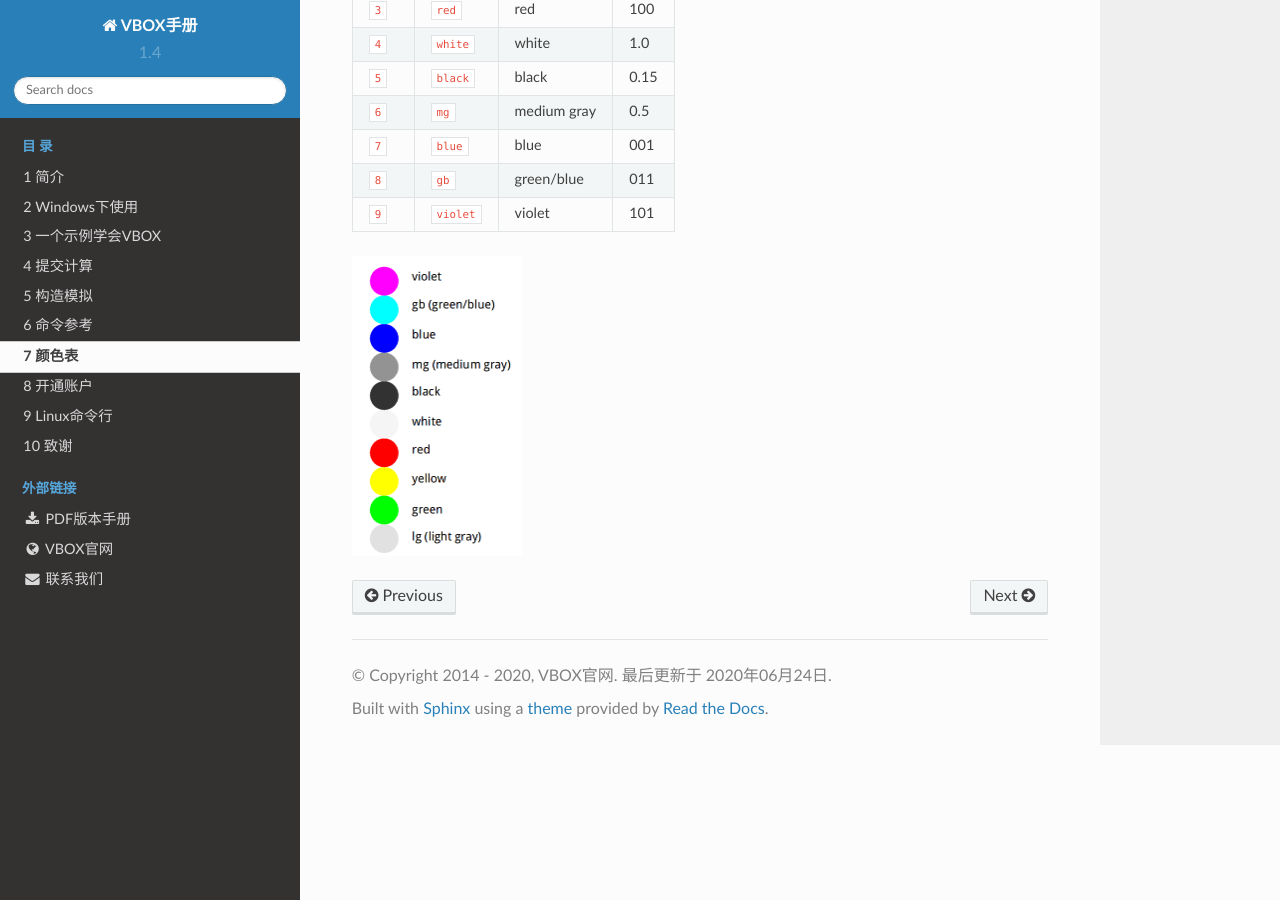
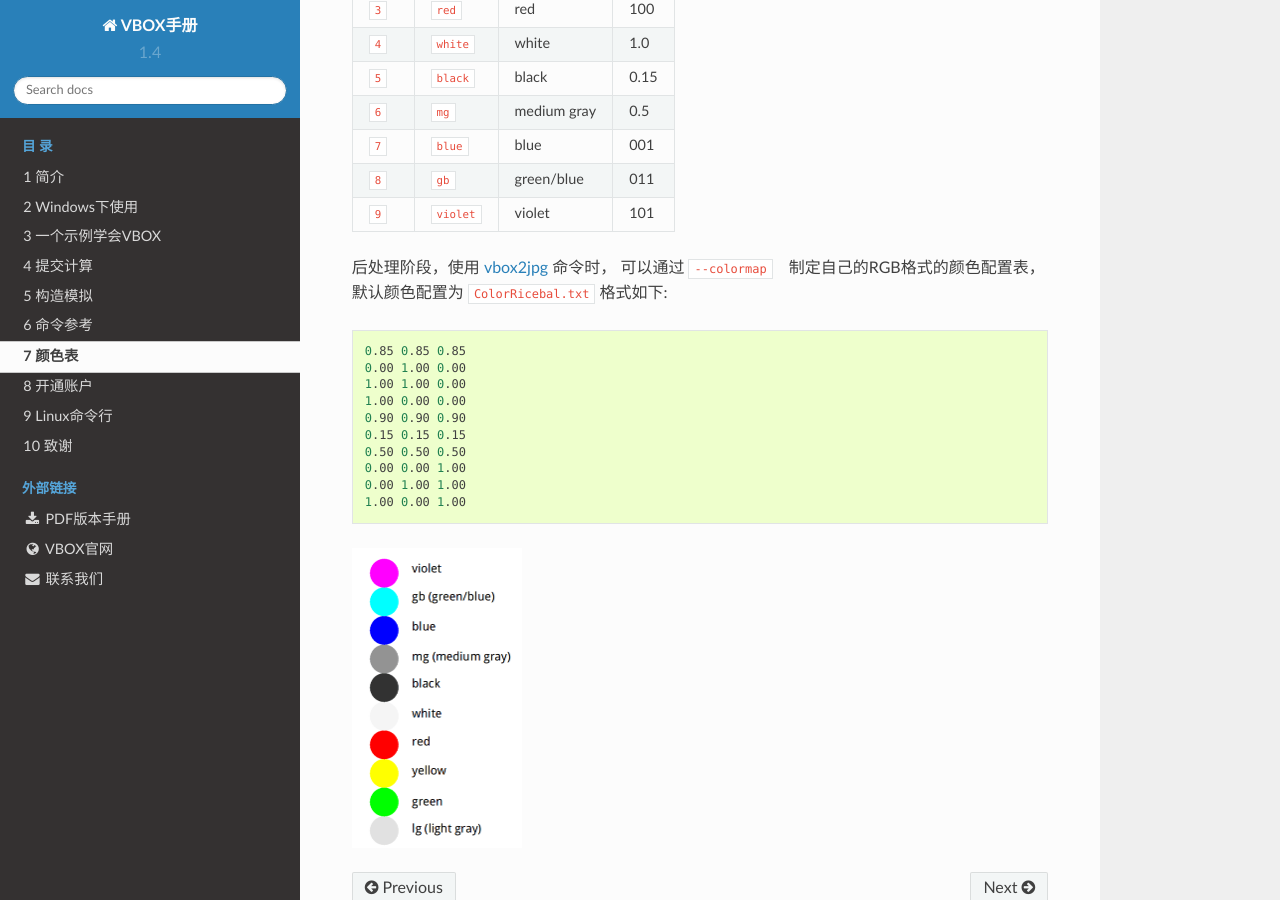
Before and after one commit to geovbox/zdem_doc, a Sphinx documentation site: the page built from source/color.rst, in a window 1280 px wide and 900 px high, scrolled down 405 px. Built offline with Sphinx 7.4.7 and the Read the Docs theme 2.0.0, drawn with Linux system fonts in a browser that asks for light colours; comment, search, counter and statistics services are not loaded.

Commit message:
vbox2jpg add colormap

```diff
--- /dev/null
+++ b/source/ColorRicebal.txt
@@ -0,0 +1,10 @@
+0.85 0.85 0.85
+0.00 1.00 0.00
+1.00 1.00 0.00
+1.00 0.00 0.00
+0.90 0.90 0.90
+0.15 0.15 0.15
+0.50 0.50 0.50
+0.00 0.00 1.00
+0.00 1.00 1.00
+1.00 0.00 1.00
--- a/source/cmd/vbox2jpg.rst
+++ b/source/cmd/vbox2jpg.rst
@@ -80,6 +80,9 @@ vbox2jpg
 
 ``--wallshow=<bool>``
     显示wall墙，取值true/false，默认true
+``--colormap=<str>``
+    指定颜色配置文件，格式为10x3的矩阵，对应十个RGB值，默认取值及文件格式见 `颜色表 <https://doc.geovbox.com/latest/color/>`_ ．建议直接制定该文件的绝对路径或者相对路径，如 ``--colormap=/home/zhangsan/MyColorMap.txt`` 或 ``--colormap=./ＭyColorMap.txt`` ．如果仅指定文件名，如 ``--colormap=ＭyColorMap.txt`` ，搜索顺序为 当前目录 > --dir指定的目录 > Home目录．
+
 
 - 实例 ``vbox2jpg --dir=./data``
     读取目录 ``./data`` 中的计算数据 ``all_*.dat`` ，并生成 ``jpg`` 格式的图片，保存到 ``./data`` 中。
--- a/source/color.rst
+++ b/source/color.rst
@@ -19,6 +19,10 @@ VBOX支持的颜色列表如下，支持 **数字** 和 **字符** 两种方式:
 ``9``  ``violet``   violet       101
 =====  ===========  ===========  ======
 
+后处理阶段，使用 `vbox2jpg <https://doc.geovbox.com/latest/cmd/vbox2jpg/>`_ 命令时， 可以通过 ``--colormap``　制定自己的RGB格式的颜色配置表，默认颜色配置为 ``ColorRicebal.txt`` 格式如下:
+
+.. literalinclude::  ColorRicebal.txt
+
 
 .. figure:: /images/color.png
    :width: 50%
```
